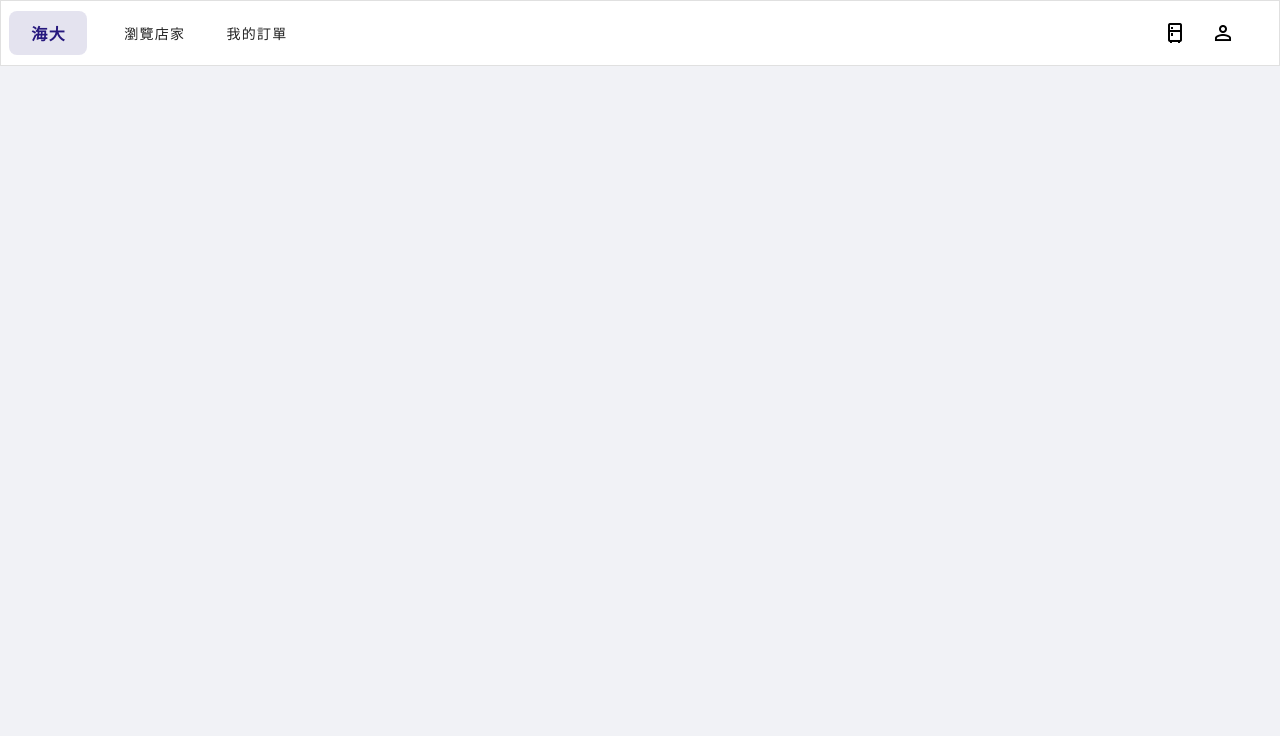
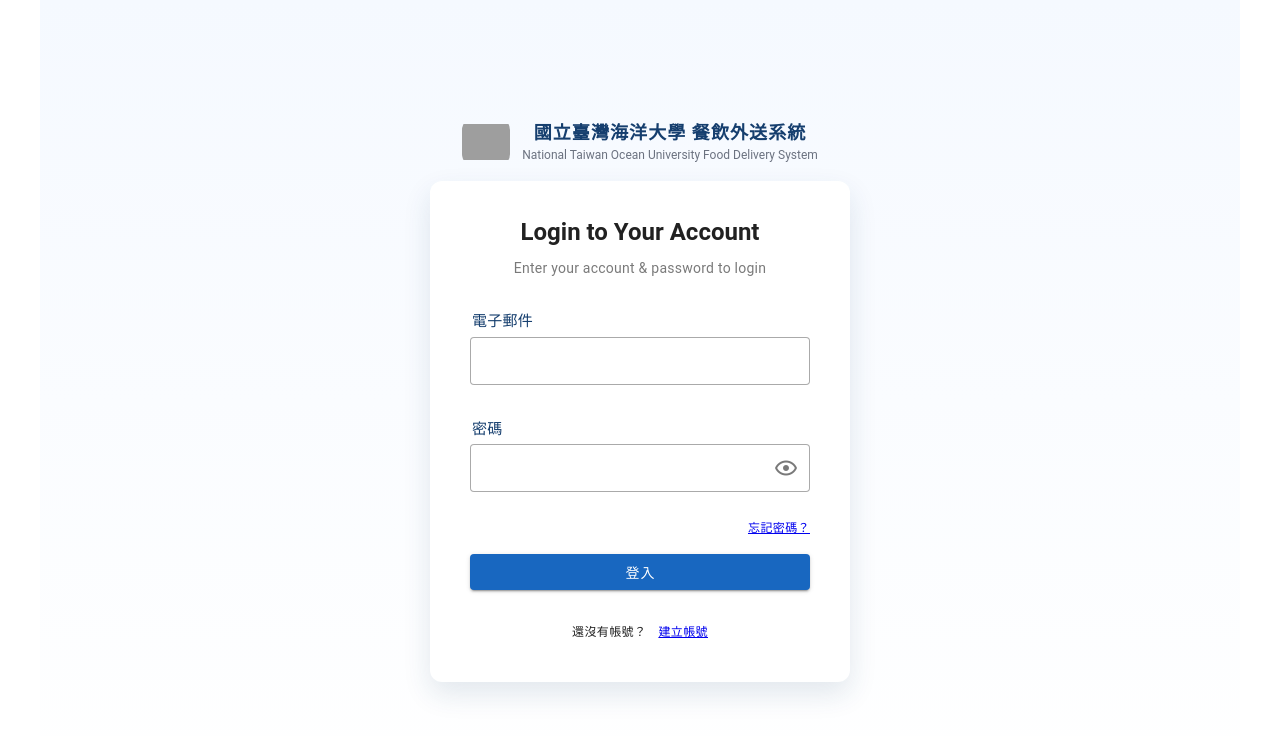
Before and after one commit to howard522/eating_at_ntou, a Nuxt app: page /login in a window 1280 px wide. Before the commit this address had no page. Shown: the top 736 px of the page. Built offline with nearby package versions, Linux system fonts and the light colour scheme; grey boxes are pictures that could not be loaded.

Commit message:
feat: 新增登入頁面，更新用戶資料存儲邏輯，並改善用戶角色管理

```diff
--- a/app/app.vue
+++ b/app/app.vue
@@ -6,4 +6,8 @@
   </div>
 </template>
 <script setup lang="ts">
+import { useUserStore } from '../stores/user'
+
+const userStore = useUserStore()
+userStore.initialize()
 </script>
--- a/app/layouts/default.vue
+++ b/app/layouts/default.vue
@@ -84,12 +84,11 @@ interface link {
 // 提供購物車圖示元素給 AddToCartDialog 使用 ---
 const fridgeIcon = ref<HTMLElement | null>(null);
 const setFridgeIcon = (el: any) => {
-  // 合併 v-tooltip 的 activator ref 與本地 ref，取得實際 DOM
-  // el 可能是 Vuetify 元件實例或原生 HTMLElement
   fridgeIcon.value = el?.$el || el || null;
 };
 const fridgeIconEl = computed(() => fridgeIcon.value?.$el || fridgeIcon.value);
 provide('cartIconEl', fridgeIconEl);
+
 const cartStore = useCartStore();
 
 // 未來會改用store判斷
--- a/app/pages/customer/cart/index.vue
+++ b/app/pages/customer/cart/index.vue
@@ -108,7 +108,6 @@
 </template>
 
 <script setup lang="ts">
-import { computed, ref } from 'vue';
 import { useCartStore, type CartItem } from '../../../../stores/cart';
 
 const cartStore = useCartStore();
--- a/app/pages/customer/stores/index.vue
+++ b/app/pages/customer/stores/index.vue
@@ -161,7 +161,7 @@ watch(searchTerm, debounce((newValue: string) => {
 watch(deliveryAddress, (newVal) => {
   cartStore.setDeliveryDetails({
     address: newVal,
-    phone: userStore.info?.phone || '0988917943',
+    phone: userStore.info?.phone || '8787',
     receiveName: userStore.info?.name || '劉俊麟',
   });
 }, { immediate: true });
--- /dev/null
+++ b/app/pages/login/index.vue
@@ -0,0 +1,192 @@
+<template>
+  <v-container class="login-container d-flex justify-center align-center">
+    <v-col cols="12" class="d-flex flex-column align-center">
+      <div class="ais-logo mb-2">
+        <div class="logo">
+          <img
+            src="https://ais.ntou.edu.tw/Images/RWDImage/ntoulogomenublue.png"
+            alt="NTOU"
+            class="ntou-logo-img mr-3"
+            width="48"
+            height="48"
+          />
+          <div class="school-name">
+            <div class="name-ch">國立臺灣海洋大學 餐飲外送系統</div>
+            <div class="name-en">National Taiwan Ocean University Food Delivery System</div>
+          </div>
+        </div>
+      </div>
+      <v-card class="pa-6 login-card" elevation="4">
+        <v-card-title class="text-h5 font-weight-bold text-center">Login to Your Account</v-card-title>
+        <v-card-subtitle class="mb-4 text-center">Enter your account & password to login</v-card-subtitle>
+
+        <v-card-text class="pt-4">
+          <v-alert
+            v-if="errorMessage"
+            type="error"
+            variant="tonal"
+            class="mb-4"
+          >
+            {{ errorMessage }}
+          </v-alert>
+
+          <v-form ref="formRef" v-model="formValid" @submit.prevent="onSubmit">
+            <!-- 電子郵件欄位 -->
+            <label for="login-email" class="form-label mb-1">電子郵件</label>
+            <v-text-field
+              id="login-email"
+              v-model="email"
+              label=""
+              type="email"
+              autocomplete="email"
+              variant="outlined"
+              density="comfortable"
+              required
+              class="mb-3"
+            />
+
+            <!-- 密碼欄位 -->
+            <label for="login-password" class="form-label mb-1">密碼</label>
+            <v-text-field
+              id="login-password"
+              v-model="password"
+              :type="showPassword ? 'text' : 'password'"
+              label=""
+              :append-inner-icon="showPassword ? 'mdi-eye-off-outline' : 'mdi-eye-outline'"
+              @click:append-inner="showPassword = !showPassword"
+              autocomplete="current-password"
+              variant="outlined"
+              density="comfortable"
+              required
+              class="mb-1"
+            />
+
+            <div class="d-flex justify-end mb-4">
+              <NuxtLink to="/forgot-password" class="text-caption">忘記密碼？</NuxtLink>
+            </div>
+
+            <v-btn
+              type="submit"
+              color="primary"
+              :loading="loading"
+              :disabled="!formValid || loading"
+              block
+            >
+              登入
+            </v-btn>
+          </v-form>
+        </v-card-text>
+
+        <v-card-actions class="justify-center">
+          <span class="text-caption">還沒有帳號？</span>
+          <NuxtLink to="/register" class="text-caption ml-1">建立帳號</NuxtLink>
+        </v-card-actions>
+      </v-card>
+    </v-col>
+  </v-container>
+</template>
+
+<script setup lang="ts">
+import { useUserStore } from '../../../stores/user'
+
+const router = useRouter()
+const formRef = ref()
+const formValid = ref(false)
+
+const email = ref('')
+const password = ref('')
+const showPassword = ref(false)
+const loading = ref(false)
+const errorMessage = ref('')
+
+const userStore = useUserStore()
+
+const onSubmit = async () => {
+  errorMessage.value = ''
+  const result = await formRef.value?.validate()
+  if (!result?.valid) return
+
+  loading.value = true
+  try {
+    const res = await $fetch('/api/auth/login', {
+      method: 'POST',
+      body: { email: email.value, password: password.value },
+    })
+    userStore.login(res.token, res.user)
+    router.push('/customer/stores') // 先預設是顧客
+  } catch (e: any) {
+    errorMessage.value =
+      e?.data?.message || e?.message || '登入失敗，請檢查帳號或密碼'
+  } finally {
+    loading.value = false
+  }
+}
+
+definePageMeta({layout: false,})
+
+useHead({title: '登入', });
+
+</script>
+
+<style scoped>
+.login-container {
+  min-height: 100vh;
+  background: linear-gradient(180deg, #f5f9ff 0%, #ffffff 100%);
+}
+
+.login-card {
+  width: 420px;
+  max-width: 92vw;
+  border-radius: 12px;
+  box-shadow: 0 12px 28px rgba(21, 62, 110, 0.12) !important;
+}
+
+.ais-logo {
+  text-align: center;
+}
+.ais-logo .logo {
+  display: inline-flex;
+  align-items: center;
+  justify-content: center;
+}
+.ais-logo .school-name .name-ch {
+  font-size: 18px;
+  font-weight: 700;
+  letter-spacing: 0.06em;
+  color: #153e6e;
+}
+.ais-logo .school-name .name-en {
+  font-size: 12px;
+  color: #6b7280;
+}
+
+
+.ntou-logo-img {
+  border-radius: 12px;
+  background: none !important;
+  object-fit: contain;
+}
+
+.form-label {
+  font-size: 15px;
+  font-weight: 500;
+  color: #153e6e;
+  margin-bottom: 2px;
+  margin-left: 2px;
+  display: inline-block;
+}
+
+:deep(.v-input--focused .v-field) {
+  box-shadow: 0 0 0 3px #a8d5ff !important;
+}
+
+:deep(.v-input--focused .v-field__outline) {
+  --v-field-border-color: #756363 !important;
+}
+
+:deep(.v-input--focused .v-field__outline__start),
+:deep(.v-input--focused .v-field__outline__notch),
+:deep(.v-input--focused .v-field__outline__end) {
+  border-color: #6f5f5f !important;
+}
+</style>
--- a/app/pages/profile/index.vue
+++ b/app/pages/profile/index.vue
@@ -11,6 +11,7 @@
                 class="font-weight-bold"
                 style="position: absolute; top: 24px; right: 24px"
                 @click="userStore.logout()"
+                to="/login"
             >
               登出
             </v-btn>
@@ -18,16 +19,16 @@
             <div class="text-center mt-4 mb-10">
               <v-avatar color="primary" size="96">
                 <v-img
-                    :src="userStore.info.value.img"
+                    :src="userStore.info?.img"
                     cover
                 >
                 </v-img>
               </v-avatar>
               <h2 class="text-h5 font-weight-bold mt-4">
-                {{ userStore.info.value.name }}
+                {{ userStore.info?.name }}
               </h2>
               <p class="text-body-1 text-medium-emphasis">
-                {{ userStore.info.value.email }}
+                {{ userStore.info?.email }}
               </p>
             </div>
 
@@ -79,10 +80,10 @@
               <div class="mb-4">
                 <p class="text-caption text-medium-emphasis mb-n1">確認密碼</p>
                 <v-text-field
-                    v-model="formData.password"
+                    v-model="formData.passwordConfirm"
                     variant="plain"
                     type="password"
-                    placeholder="留空表示不修改"
+                    placeholder="請再次輸入新密碼"
                     hide-details
                     class="font-weight-medium"
                 ></v-text-field>
@@ -120,113 +121,80 @@
   </v-container>
 </template>
 
-// 需要添加驗證變更合法性的邏輯
 <script setup lang="ts">
-import { useRouter } from "nuxt/app";
-const router = useRouter();
-// 之後會從userStore拿資料
-// const userStore = useUserStore();
-const userStore = {
-  info: ref({
-    name: '王大明',
-    email: 'david_wang@email.com',
-    img: "https://encrypted-tbn0.gstatic.com/images?q=tbn:ANd9GcSF6jwre87YE2xVWsEpo-X0jVkGsQ5WbSF96Q&s",
-    address: '海洋大學資工系館',
-    phone: '0912345678',
-    role: 'customer',
-    activeRole: 'customer',
-  }),
-  updateProfile(data: any) {
-    userStore.info.value.name = data.name;
-    userStore.info.value.address = data.address;
-    userStore.info.value.phone = data.phone;
-    alert('變更已儲存！');
-  },
-  logout() {
-    // userStore.logout
-    router.push('/login');
-  },
-  applyForDelivery() {
-    alert('已成為外送員！');
-    // 更新db，加上外送員身分
-    userStore.info.value.role = 'both';
-  },
-  applyForCustomer() {
-    alert('已成為顧客！');
-    // 更新db，加上顧客身分
-    userStore.info.value.role = 'both';
-  },
-  switchRole() {
-    const newRole = userStore.info.value.activeRole === 'customer' ? 'deliverer' : 'customer';
-    userStore.info.value.activeRole = newRole;
-    alert(`身分已切換為 ${newRole === 'customer' ? '顧客' : '外送員'}`);
-    router.push(newRole === 'customer' ? '/customer/stores' : '/delivery/orders');
-  },
-};
+import { useUserStore } from '../../../stores/user'
+
+const userStore = useUserStore()
 
 const formData = ref({
-  name: userStore.info.value.name,
-  address: userStore.info.value.address,
-  phone: userStore.info.value.phone,
+  name: userStore.info?.name || '無法取得用戶暱稱',
+  address: userStore.info?.address || '無法取得用戶地址',
+  phone: userStore.info?.phone || '無法取得用戶電話',
   password: '',
-});
+  passwordConfirm: '',
+})
 
 function saveChanges() {
+  // 密碼一致性檢查
+  if (formData.value.password) {
+    if (formData.value.password !== formData.value.passwordConfirm) {
+      alert('兩次輸入的密碼不一致')
+      return
+    }
+  }
+
   const dataToUpdate: any = {
     name: formData.value.name,
     address: formData.value.address,
     phone: formData.value.phone,
-  };
+  }
 
   if (formData.value.password) {
-    dataToUpdate.password = formData.value.password;
+    dataToUpdate.password = formData.value.password
   }
 
-  // 將修改更新到資料庫中
-  userStore.updateProfile(dataToUpdate);
-  formData.value.password = '';
+  // 直接更新 store（之後改成呼叫 API，再在成功時更新 store）
+  userStore.$patch({
+    info: {
+      ...(userStore.info || {}),
+      ...dataToUpdate,
+    },
+  })
+  alert('變更已儲存！')
+  formData.value.password = ''
+  formData.value.passwordConfirm = ''
 }
 
 const roleButton = computed(() => {
-  const role = userStore.info.value.role;
-  const activeRole = userStore.info.value.activeRole;
+  const role = userStore.info?.role;
+  const currentRole = userStore.currentRole;
 
-  if (role === 'customer') {
-    return { text: '我想成為外送員', action: 'applyForDelivery', disabled: false };
+  if (!role || !currentRole) {
+    return { text: '載入中...', action: null, disabled: true };
   }
 
-  if (role === 'delivery') {
-    return { text: '我想成為顧客', action: 'applyForCustomer', disabled: false };
-  }
-
-  if (role === 'both') {
-    if (activeRole === 'customer') {
+  if (role === 'multi') {
+    if (currentRole === 'customer') {
       return { text: '切換為外送員', action: 'switch', disabled: false };
     } else {
       return { text: '切換為顧客', action: 'switch', disabled: false };
     }
   }
-  return { text: '身分管理', action: null, disabled: true };
+
+  return { text: '管理員', action: null, disabled: true };
 });
 
 function manageRole() {
-  const action = roleButton.value.action;
-  if (action === 'applyForCustomer')
-  {
-    userStore.applyForCustomer();
-  }
-  else if (action === 'applyForDelivery')
-  {
-    userStore.applyForDelivery();
-  }
-  else if (action === 'switch') {
-    userStore.switchRole();
+  const action = roleButton.value.action
+  if (action === 'switch') {
+    const current = userStore.currentRole
+    const newRole = current === 'customer' ? 'delivery' : 'customer'
+    userStore.setRole?.(newRole as 'customer' | 'delivery')
+    alert(`身分已切換為 ${newRole === 'customer' ? '顧客' : '外送員'}`)
   }
 }
 
-useHead({
-  title: '我的帳戶',
-});
+useHead({title: '我的帳戶',});
 </script>
 
 <style scoped>
--- a/nuxt.config.ts
+++ b/nuxt.config.ts
@@ -12,6 +12,9 @@ export default defineNuxtConfig({
     '@mdi/font/css/materialdesignicons.min.css',
   ],
   plugins: ['~/plugins/vuetify.ts'],
+  routeRules: {
+    '/': { redirect: '/login' }
+  },
   components: true,
   build: {
     transpile: ['vuetify'],
--- a/stores/user.ts
+++ b/stores/user.ts
@@ -9,7 +9,12 @@ export const useUserStore = defineStore('user', {
             name: string
             email: string
             role: 'multi' | 'admin'
+            img?: string
+            address?: string
+            phone?: string
+            activeRole?: 'customer' | 'delivery' | null
         },
+        //sung說,前端可以根據currentRole指定user看到的畫面,阿admin就是看到管理後台這樣
 
         // 顧客 or 外送員
         currentRole: null as 'customer' | 'delivery' | null
@@ -52,6 +57,10 @@ export const useUserStore = defineStore('user', {
         loadFromStorage() {
             const data = localStorage.getItem('userStore')
             if (data) this.$patch(JSON.parse(data))
+        },
+
+        initialize() {
+            this.loadFromStorage()
         }
     },
 
```
